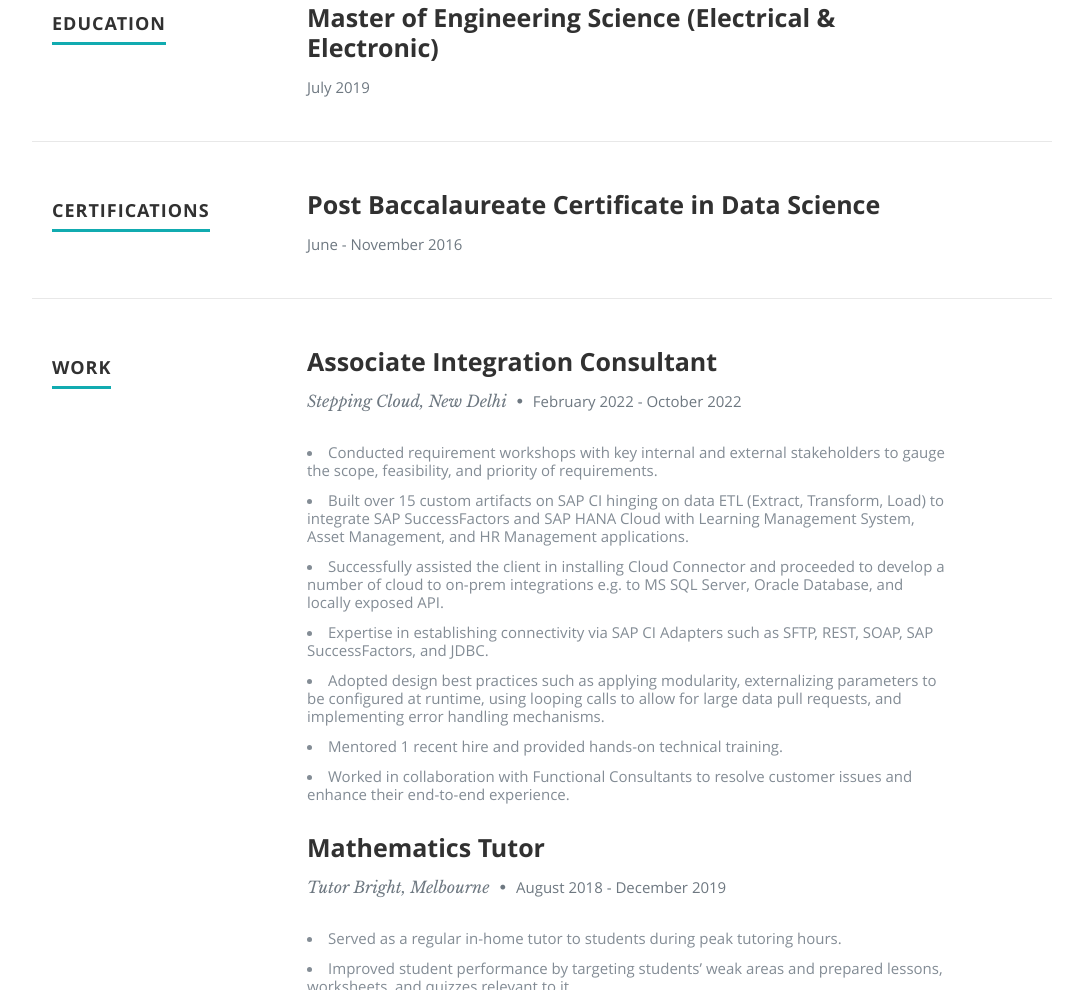
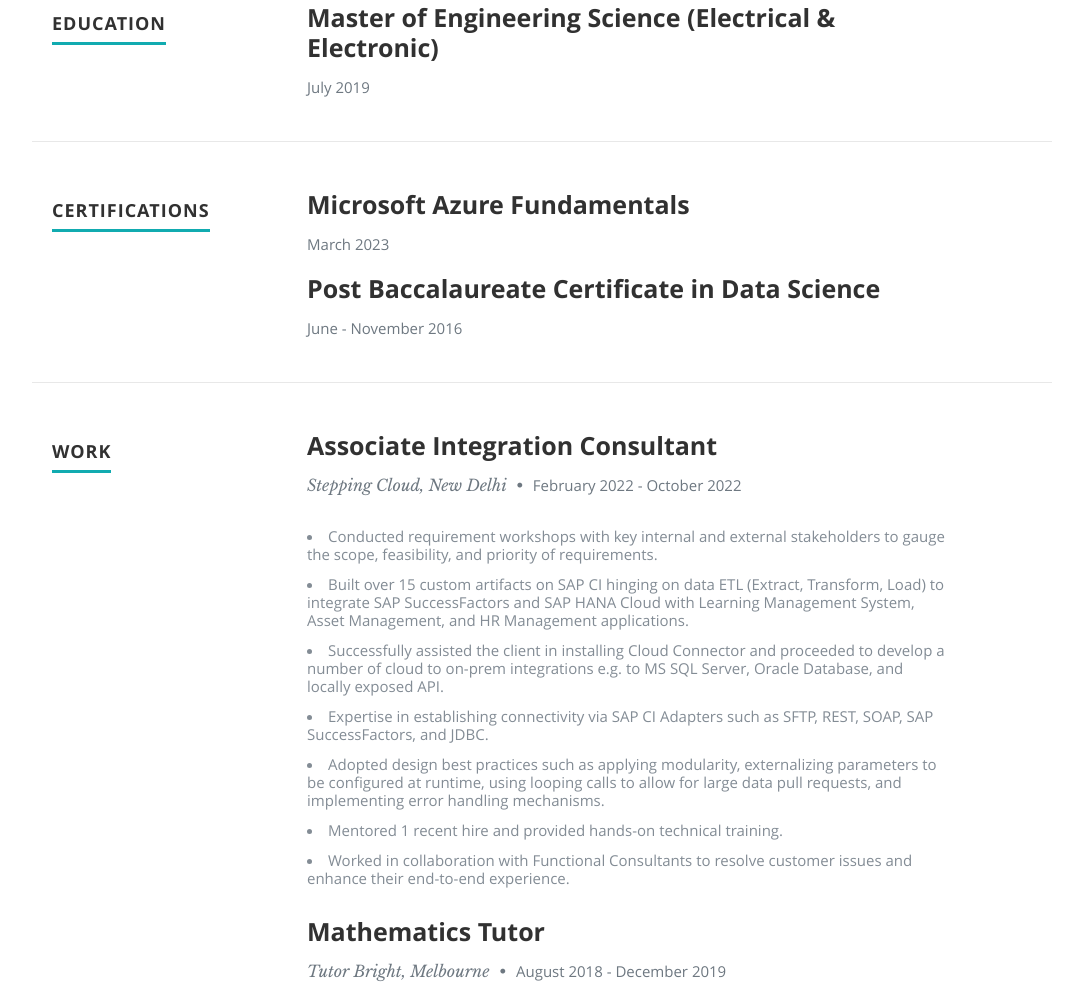
Before and after one commit to SameeraSuhail1/azure-resume, a plain HTML site: page frontend/index.html in a window 1280 px wide. Shown: the part 1331-2321 px from the top of the page, without its empty margins (98-1181 px from the left). Drawn offline with nearby package versions, Linux system fonts and the light colour scheme; no server answers.

Commit message:
add azure cert

```diff
--- a/frontend/index.html
+++ b/frontend/index.html
@@ -148,12 +148,24 @@
 
                <div class="twelve columns">
 
+                  <h3>Microsoft Azure Fundamentals</h3>
+                  <p class="info"><em class="date">March 2023</em></p>
+
+               </div>
+
+            </div> <!-- item end -->
+
+            <div class="row item">
+
+               <div class="twelve columns">
+
                   <h3>Post Baccalaureate Certificate in Data Science</h3>
                   <p class="info"><em class="date">June - November 2016</em></p>
 
                </div>
 
             </div> <!-- item end -->
+
 
          </div> <!-- main-col end -->
 
```
